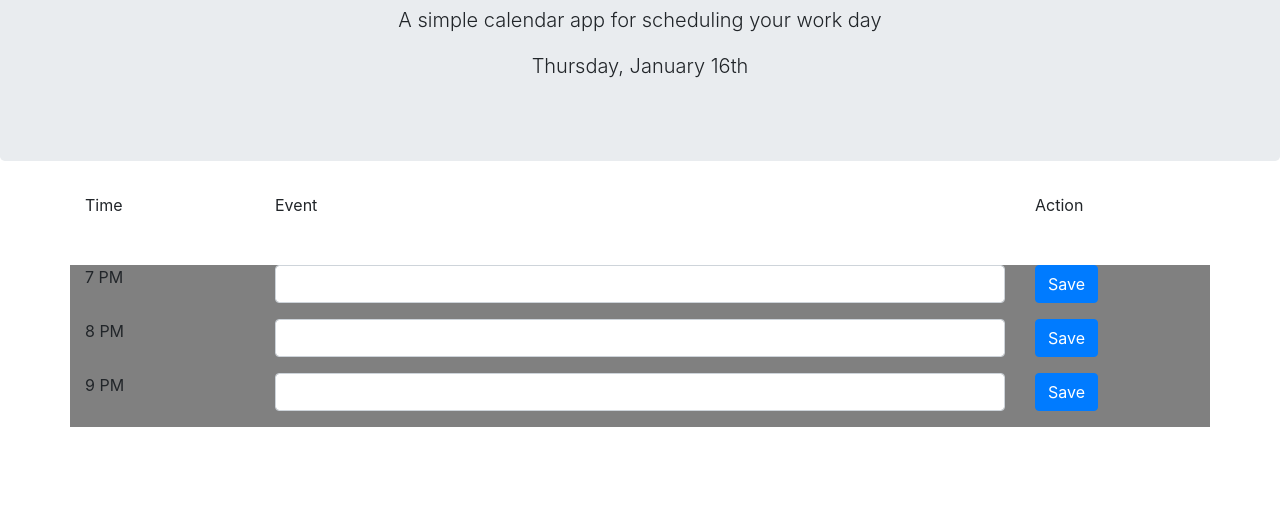
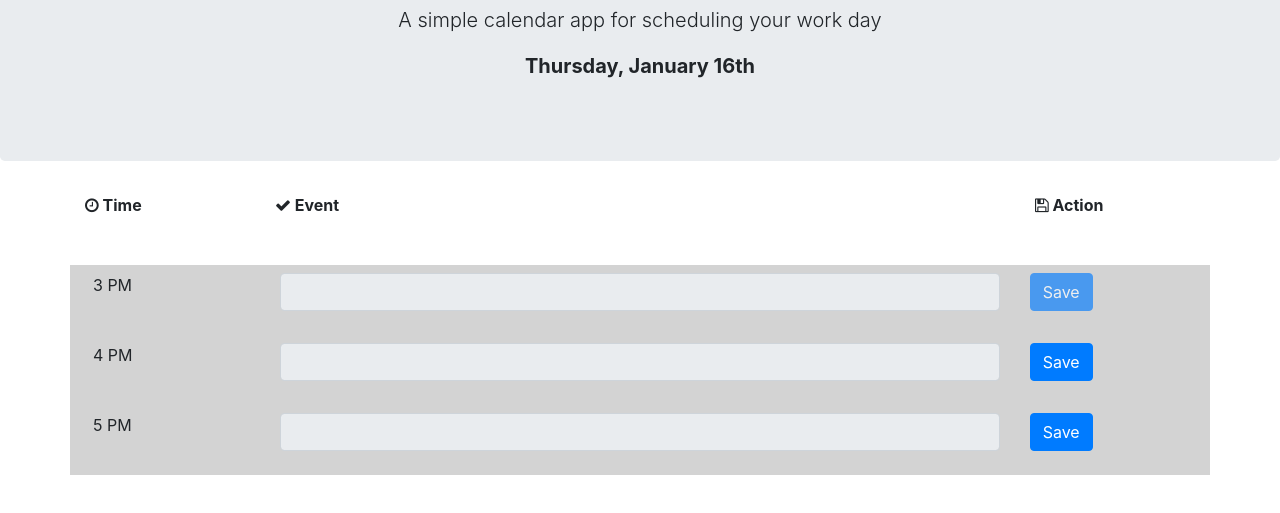
Before and after one commit to ltdebelen/HW5-Day-Planner, a plain HTML site: page index.html in a window 1280 px wide. Shown: the part 153-666 px from the top of the page. Drawn offline with nearby package versions, Linux system fonts and the light colour scheme.

Commit message:
Adjusted css styling for each time block

```diff
--- a/assets/js/app.js
+++ b/assets/js/app.js
@@ -1,32 +1,33 @@
 const dateToday = moment().format("dddd, MMMM Do");
 const currentHour = moment().format("H");
-console.log(currentHour);
 let events = [];
 
 // Display current date in header
 $("#currentDay").text(dateToday);
 
 // change css styling and behavior based on current hour
-let eventHours = [19, 20, 21];
+let eventHours = [15, 16, 17];
 eventHours.forEach(hour => {
   // compare currentHour to the value of div id
   const divHourVal = $("#div-" + hour).data("hour");
   if (currentHour > divHourVal) {
     // event is already done
-    $("#div-" + hour).css("background", "gray");
+    $("#div-" + hour).css("background", "lightgray");
+    $("#event-" + hour).attr("readonly", true);
+    $("#btn-" + hour).attr("disabled", true);
   } else if (currentHour == divHourVal) {
     // event is currently happening
-    $("#div-" + hour).css("background", "red");
+    $("#div-" + hour).css("background", "orange");
   } else if (currentHour < divHourVal) {
     // event is going to happen
-    $("#div-" + hour).css("background", "green");
+    $("#div-" + hour).css("background", "lightgreen");
   }
 });
 
 // Adding on click function when saving events
 $(".row").on("click", function(e) {
   if (e.target.matches("button")) {
-    const rowID = $(this).data("id");
+    const rowID = $(this).data("hour");
     const rowEvent = $("#event-" + rowID).val();
     saveEvent(rowID, rowEvent);
   }
@@ -41,7 +42,7 @@ function saveEvent(id, event) {
 
   events.push(eventObj);
   localStorage.setItem("events", JSON.stringify(events));
-  alert("Event has been saved");
+  alert("Event Save");
 }
 
 // Populate hourly task from localStorage values
--- a/index.html
+++ b/index.html
@@ -24,54 +24,48 @@
     <header class="jumbotron text-center">
       <h1 class="display-3">Work Day Scheduler</h1>
       <p class="lead">A simple calendar app for scheduling your work day</p>
-      <p id="currentDay" class="lead">3</p>
+      <p id="currentDay" class="lead font-weight-bold"></p>
     </header>
     <div class="container">
       <!-- Timeblocks go here -->
-      <div class="row mb-5">
+      <div class="row mb-5 font-weight-bold">
+        <div class="col-md-2"><i class="fa fa-clock-o"></i> Time</div>
+        <div class="col-md-8"><i class="fa fa-check"></i> Event</div>
+        <div class="col-md-2"><i class="fa fa-floppy-o"></i> Action</div>
+      </div>
+      <div class="row p-2" id="div-15" data-hour="15">
         <div class="col-md-2">
-          Time
-        </div>
-        <div class="col-md-8">
-          Event
-        </div>
-        <div class="col-md-2">
-          Action
-        </div>
-      </div>
-      <div class="row" id="div-19" data-hour="19">
-        <div class="col-md-2">
-          7 PM
+          3 PM
         </div>
         <div class="col-md-8">
           <div class="form-group">
-            <input type="text" class="form-control" id="event-7" />
+            <input type="text" class="form-control" id="event-15" />
+          </div>
+        </div>
+        <div class="col-md-2">
+          <button class="btn btn-primary" id="btn-15">Save</button>
+        </div>
+      </div>
+      <div class="row p-2" id="div-16" data-hour="16">
+        <div class="col-md-2">
+          4 PM
+        </div>
+        <div class="col-md-8">
+          <div class="form-group">
+            <input type="text" class="form-control" id="event-16" />
           </div>
         </div>
         <div class="col-md-2">
           <button class="btn btn-primary">Save</button>
         </div>
       </div>
-      <div class="row" id="div-20" data-hour="20">
+      <div class="row p-2" id="div-17" data-hour="17">
         <div class="col-md-2">
-          8 PM
+          5 PM
         </div>
         <div class="col-md-8">
           <div class="form-group">
-            <input type="text" class="form-control" id="event-8" />
-          </div>
-        </div>
-        <div class="col-md-2">
-          <button class="btn btn-primary">Save</button>
-        </div>
-      </div>
-      <div class="row" id="div-21" data-hour="21">
-        <div class="col-md-2">
-          9 PM
-        </div>
-        <div class="col-md-8">
-          <div class="form-group">
-            <input type="text" class="form-control" id="event-9" />
+            <input type="text" class="form-control" id="event-17" />
           </div>
         </div>
         <div class="col-md-2">
```
